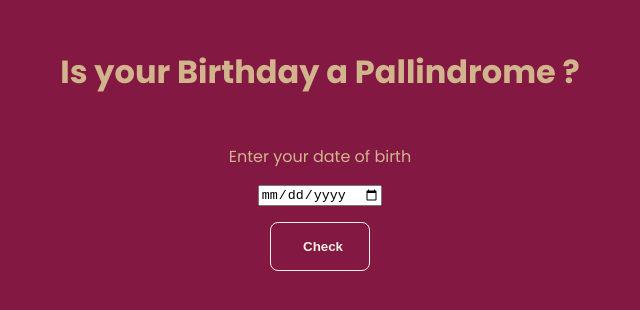
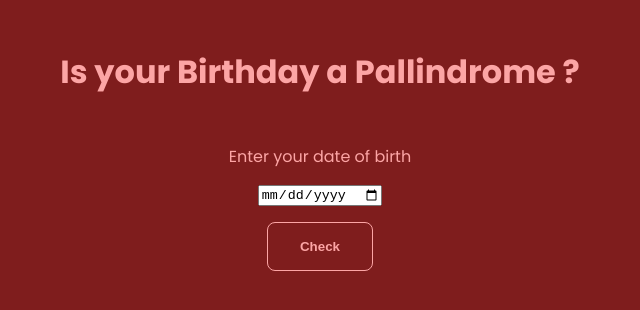
Before and after one commit to anik31/bday-pallindrome, a plain HTML site: page index.html in a window 1280 px wide. Shown: the whole page, without its empty margins (320-960 px from the left). Drawn offline with Linux system fonts and the light colour scheme.

Commit message:
style: update css styling

```diff
--- a/styles.css
+++ b/styles.css
@@ -9,8 +9,8 @@ body{
     font-family: 'Poppins', sans-serif;
     margin: 0;
     text-align: center;
-    background-color: #831843;
-    color: var(--focus-text);
+    background-color: #7F1D1D;
+    color: #FCA5A5;
 }
 input{
     display: block;
@@ -23,20 +23,20 @@ label{
     margin: 1rem auto;
 }
 button{
-    color: var(--off-white);
+    color: #FCA5A5;
     background: transparent;
-    border: 1px solid var(--off-white);
+    border: 1px solid #FCA5A5;
     border-radius: 0.5rem;
     padding: 1rem 2rem;
     font-weight: bold;
     /* border: none; */
-    max-width: 100px;
+    max-width: 200px;
     cursor: pointer;
 }
 #output{
     font-size: larger;
     font-weight: bold;
-    color: var(--off-white);
+    color: #FCA5A5;
     margin: 2rem auto;
 }
 img{
```
